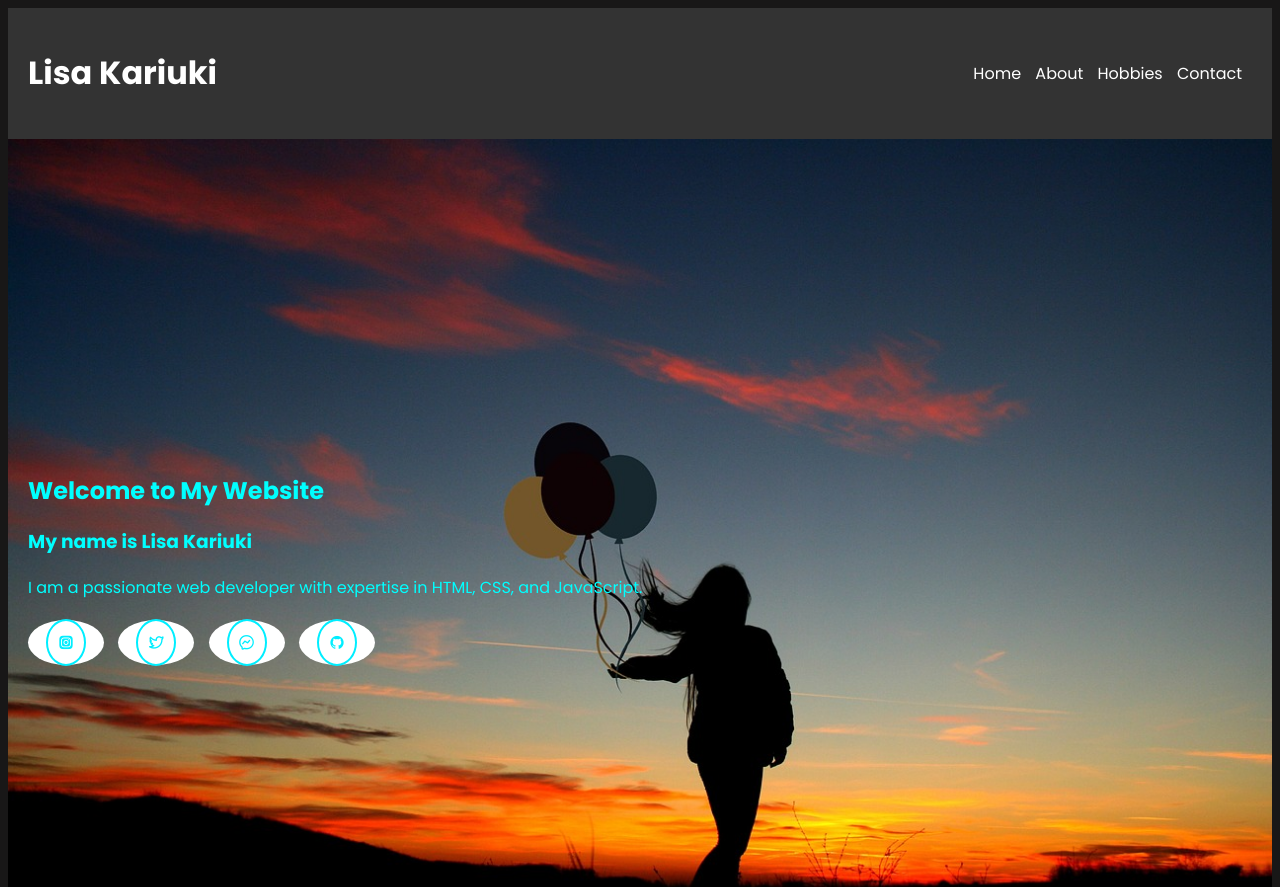
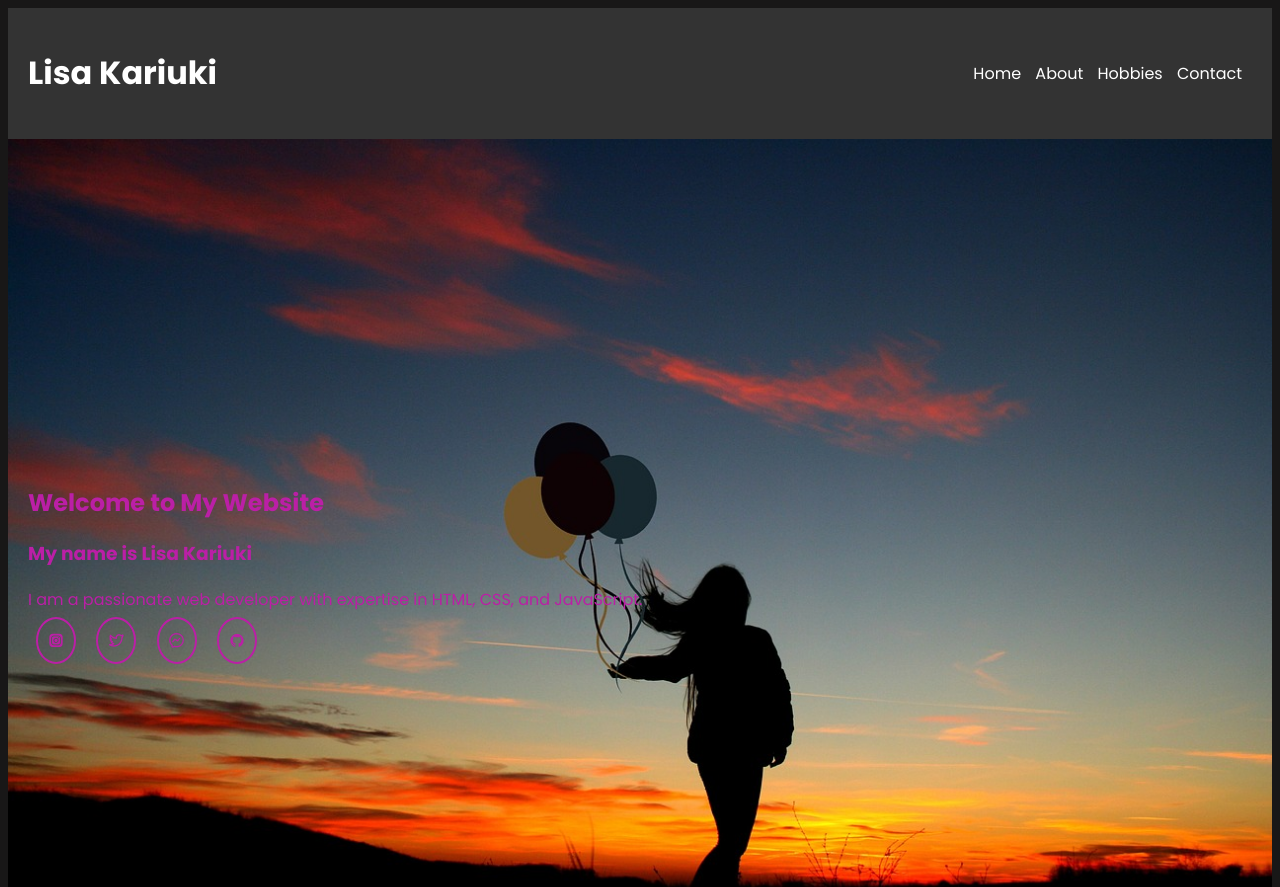
Before and after one commit to GalacticCipher/my-first-project, a plain HTML site: page index.html in a window 1280 px wide. Shown: the top 887 px of the page. Drawn offline with nearby package versions, Linux system fonts and the light colour scheme; a small style sheet from the web is missing.

Commit message:
complete

```diff
--- a/style.css
+++ b/style.css
@@ -4,7 +4,7 @@
 body {
     background: rgb(24, 23, 23);
     font-family: "Poppins", sans-serif;
-    color: aqua;
+    color: rgb(187, 31, 166);
 }
 header {
     background-color: #333;
@@ -54,24 +54,8 @@ section {
     margin-left: 20px;
 }
 
-.social-links {
-    margin-top: 20px;
-}
 
-.social-links a {
-    display: inline-block;
-    margin-right: 10px;
-    color: #333;
-    background-color: #fff;
-    padding: 10px;
-    border-radius: 50%;
-    transition: background-color 0.3s ease;
-}
 
-.social-links a:hover {
-    background-color: #333;
-    color: #fff;
-}
 
 footer {
     background-color: #333;
@@ -82,10 +66,10 @@ footer {
 
 i{
     position: relative;
-    border: 2px solid #0ef;
+    border: 2px solid rgb(187, 31, 166);
     padding: 10px;
     border-radius: 50%;
-    color: #0ef;
+    color: rgb(187, 31, 166);
     margin: 0px 8px;
     transition: 0.3ms ;
 
@@ -94,7 +78,7 @@ i{
 }
 
 i:hover{
-    box-shadow: 0 0 20px #0ef;
+    box-shadow: 0 0 20px rgb(138, 122, 136);
 
 }
 
```
